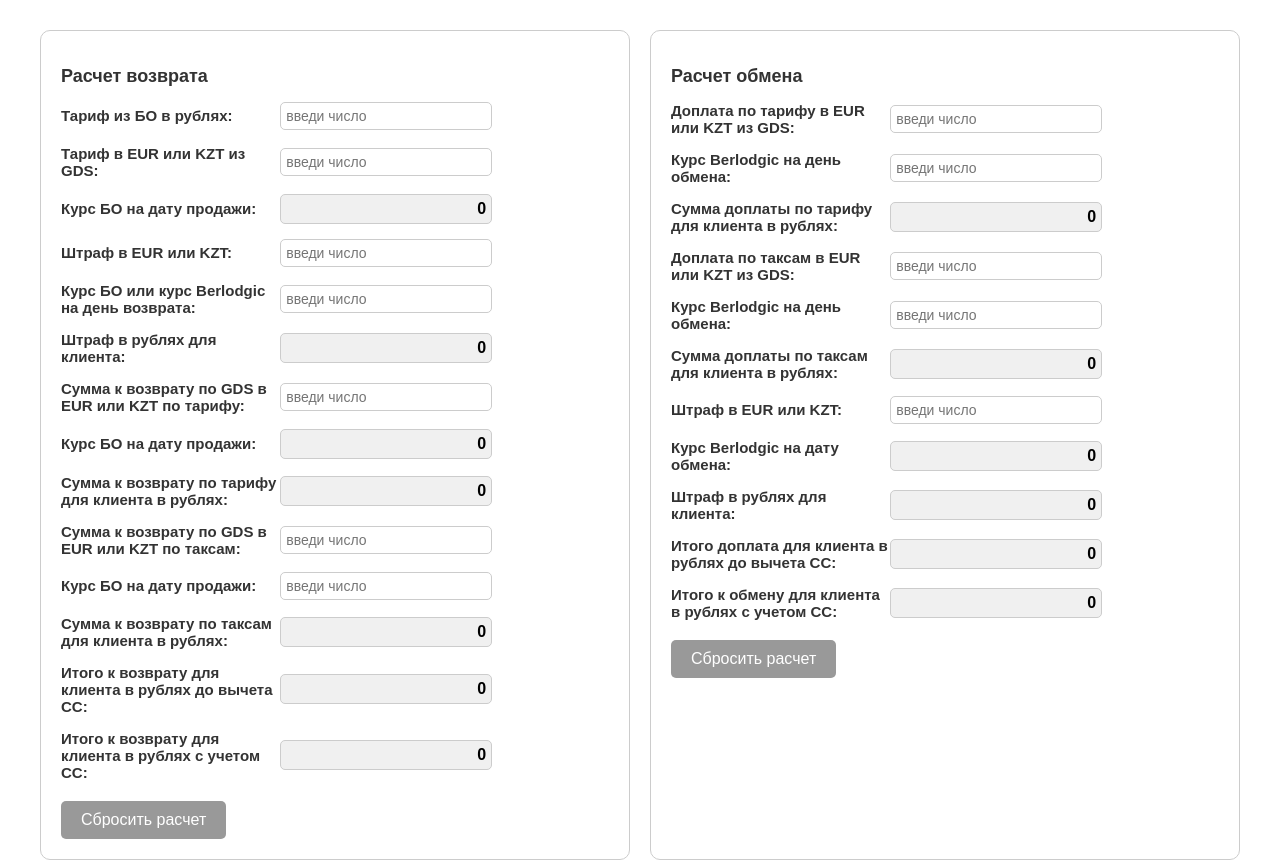
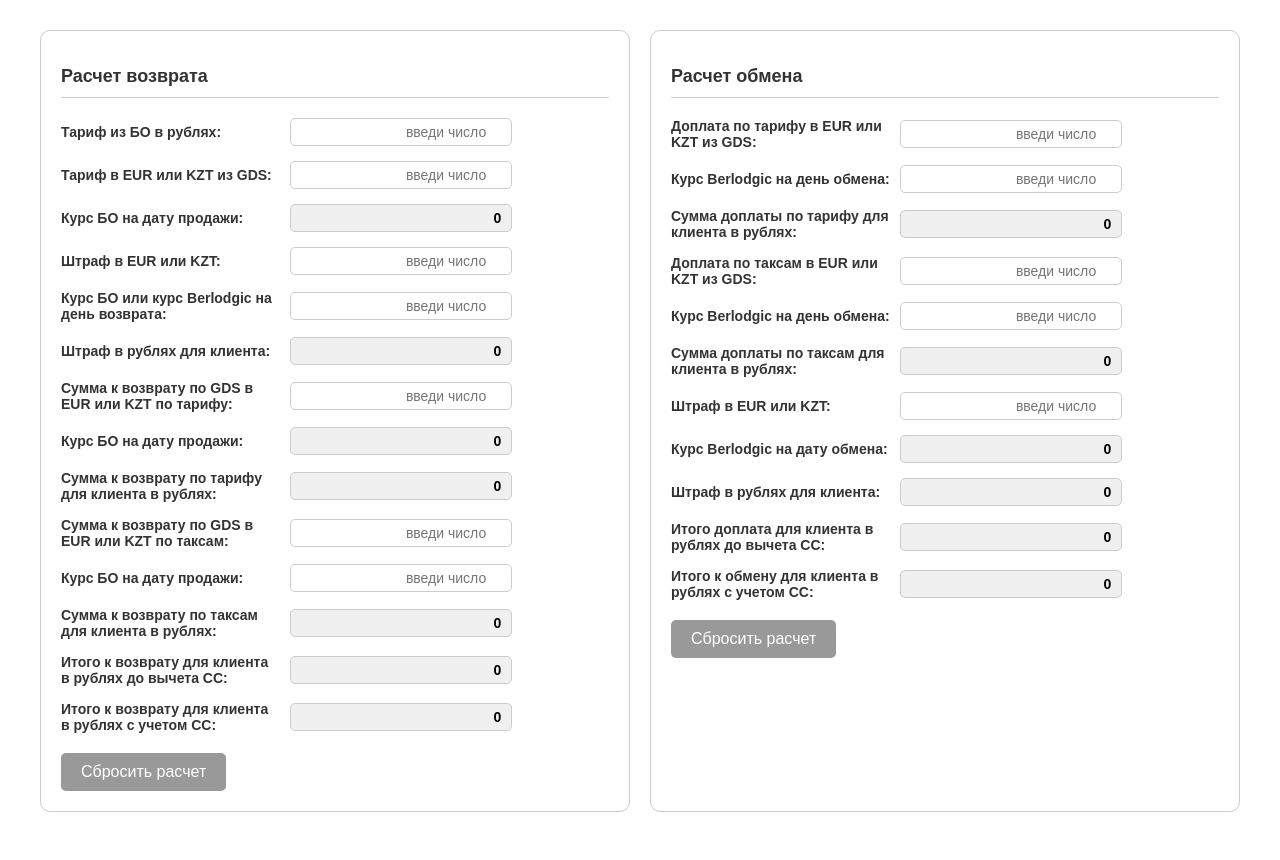
Before and after one commit to GalinaGoncharenko/calculators, a plain HTML site: page index.html in a window 1280 px wide. After the commit the page ends 812 px from the top, so only its background shows below. Drawn offline with Linux system fonts and the light colour scheme.

Commit message:
Update index.html
мп

```diff
--- a/index.html
+++ b/index.html
@@ -13,7 +13,6 @@
             background-color: transparent; /* Прозрачный фон */
             padding-top: 30px; /* Отступ сверху */
         }
-
         /* Контейнер для калькуляторов */
         .container {
             display: flex;
@@ -23,7 +22,6 @@
             margin: 0 auto; /* Центрирование контейнера */
             padding: 0 20px; /* Отступы по бокам */
         }
-
         /* Стиль для калькулятора */
         .calculator {
             flex: 1; /* Калькуляторы занимают равное пространство */
@@ -33,51 +31,56 @@
             box-shadow: none; /* Убираем тень */
             border: 1px solid #ccc; /* Добавляем легкую границу для видимости */
         }
-
         /* Стиль для заголовков */
         .calculator-title {
-            font-size: 18px; /* Уменьшаем размер шрифта */
+            font-size: 18px; /* Размер заголовка */
             color: #333; /* Темно-серый цвет текста */
-            margin-bottom: 15px; /* Отступ снизу */
+            margin-bottom: 10px; /* Отступ снизу */
+            text-align: left; /* Выравнивание по левому краю */
         }
-
+        /* Стиль разделительной линии под заголовком */
+        .divider {
+            width: 100%;
+            height: 1px;
+            background-color: #ccc; /* Цвет как у границы калькулятора */
+            margin-bottom: 20px; /* Отступ между линией и полями */
+        }
         /* Стиль для строк внутри калькулятора */
         .row {
             display: flex;
             align-items: center;
             margin-bottom: 15px; /* Расстояние между строками */
         }
-
         /* Стиль для меток (левая часть строки) */
         .label {
-            font-size: 15px;
+            font-size: 14px; /* Уменьшенный размер текста */
             font-weight: bold;
             color: #333;
-            width: 40%; /* Увеличиваем ширину меток */
+            width: 40%; /* Ширина меток */
             text-align: left; /* Выравнивание по левому краю */
+            margin-right: 10px; /* Отступ между меткой и полем */
         }
-
         /* Стиль для полей ввода */
         .input {
-            width: 200px; /* Увеличиваем ширину полей ввода */
-            padding: 5px;
+            width: 200px; /* Ширина полей */
+            padding: 5px 10px; /* Внутренние отступы */
             font-size: 14px;
+            text-align: right; /* Выравнивание текста по правой стороне */
             border: 1px solid #ccc;
             border-radius: 5px;
-            background-color: #fff; /* Белый фон для полей ввода */
+            background-color: #fff; /* Белый фон */
         }
-
         /* Стиль для полей с результатами */
         .result {
-            background-color: #f0f0f0; /* Светло-серый фон для результатов */
-            padding: 5px;
+            width: 200px; /* Ширина полей */
+            padding: 5px 10px; /* Внутренние отступы */
+            font-size: 14px;
+            text-align: right; /* Выравнивание текста по правой стороне */
             border: 1px solid #ccc;
             border-radius: 5px;
+            background-color: #f0f0f0; /* Светло-серый фон */
             font-weight: bold;
-            text-align: right;
-            width: 200px; /* Увеличиваем ширину результатов */
         }
-
         /* Стиль для кнопки "Сбросить расчет" */
         .clear-btn {
             display: block;
@@ -90,7 +93,6 @@
             border-radius: 5px;
             cursor: pointer;
         }
-
         .clear-btn:hover {
             background-color: #777; /* Темнее при наведении */
             color: white;
@@ -103,13 +105,12 @@
         <!-- Первый калькулятор -->
         <div class="calculator">
             <h2 class="calculator-title">Расчет возврата</h2>
-
+            <div class="divider"></div>
             <!-- Поле 1 -->
             <div class="row">
                 <div class="label">Тариф из БО в рублях:</div>
                 <input type="number" id="field1" class="input" placeholder="введи число" oninput="calculate()">
             </div>
-
             <!-- Остальные поля первого калькулятора -->
             <div class="row">
                 <div class="label">Тариф в EUR или KZT из GDS:</div>
@@ -163,21 +164,18 @@
                 <div class="label">Итого к возврату для клиента в рублях с учетом СС:</div>
                 <div id="field14" class="result">0</div>
             </div>
-
             <!-- Кнопка "Сбросить расчет" -->
             <button class="clear-btn" onclick="clearFields()">Сбросить расчет</button>
         </div>
-
         <!-- Второй калькулятор -->
         <div class="calculator">
             <h2 class="calculator-title">Расчет обмена</h2>
-
+            <div class="divider"></div>
             <!-- Поле 1 -->
             <div class="row">
                 <div class="label">Доплата по тарифу в EUR или KZT из GDS:</div>
                 <input type="number" id="ex-field1" class="input" placeholder="введи число" oninput="exchangeCalculate()">
             </div>
-
             <!-- Остальные поля второго калькулятора -->
             <div class="row">
                 <div class="label">Курс Berlodgic на день обмена:</div>
@@ -219,12 +217,10 @@
                 <div class="label">Итого к обмену для клиента в рублях с учетом СС:</div>
                 <div id="ex-field11" class="result">0</div>
             </div>
-
             <!-- Кнопка "Сбросить расчет" -->
             <button class="clear-btn" onclick="clearExchangeFields()">Сбросить расчет</button>
         </div>
     </div>
-
     <script>
         // Функция для расчетов первого калькулятора
         function calculate() {
@@ -235,7 +231,6 @@
             const field7 = parseFloat(document.getElementById('field7').value) || 0;
             const field10 = parseFloat(document.getElementById('field10').value) || 0;
             const field11 = parseFloat(document.getElementById('field11').value) || 0;
-
             const field3 = field2 !== 0 ? (field1 / field2).toFixed(2) : 0;
             const field6 = (field4 * field5).toFixed(2);
             const field8 = field3;
@@ -243,7 +238,6 @@
             const field12 = (field10 * field11).toFixed(2);
             const field13 = ((parseFloat(field9) + parseFloat(field12)) - parseFloat(field6)).toFixed(2);
             const field14 = (parseFloat(field13) - 1100).toFixed(2);
-
             document.getElementById('field3').textContent = field3;
             document.getElementById('field6').textContent = field6;
             document.getElementById('field8').textContent = field8;
@@ -252,7 +246,6 @@
             document.getElementById('field13').textContent = field13;
             document.getElementById('field14').textContent = field14;
         }
-
         // Функция для очистки первого калькулятора
         function clearFields() {
             document.getElementById('field1').value = '';
@@ -262,7 +255,6 @@
             document.getElementById('field7').value = '';
             document.getElementById('field10').value = '';
             document.getElementById('field11').value = '';
-
             document.getElementById('field3').textContent = '0';
             document.getElementById('field6').textContent = '0';
             document.getElementById('field8').textContent = '0';
@@ -271,7 +263,6 @@
             document.getElementById('field13').textContent = '0';
             document.getElementById('field14').textContent = '0';
         }
-
         // Функция для расчетов второго калькулятора
         function exchangeCalculate() {
             const exField1 = parseFloat(document.getElementById('ex-field1').value) || 0;
@@ -279,14 +270,12 @@
             const exField4 = parseFloat(document.getElementById('ex-field4').value) || 0;
             const exField5 = parseFloat(document.getElementById('ex-field5').value) || 0;
             const exField7 = parseFloat(document.getElementById('ex-field7').value) || 0;
-
             const exField3 = (exField1 * exField2).toFixed(2);
             const exField6 = (exField4 * exField5).toFixed(2);
             const exField8 = exField2;
             const exField9 = (exField7 * exField8).toFixed(2);
             const exField10 = ((parseFloat(exField3) + parseFloat(exField6)) + parseFloat(exField9)).toFixed(2);
             const exField11 = (parseFloat(exField10) + 1700).toFixed(2);
-
             document.getElementById('ex-field3').textContent = exField3;
             document.getElementById('ex-field6').textContent = exField6;
             document.getElementById('ex-field8').textContent = exField8;
@@ -294,10 +283,20 @@
             document.getElementById('ex-field10').textContent = exField10;
             document.getElementById('ex-field11').textContent = exField11;
         }
-
         // Функция для очистки второго калькулятора
         function clearExchangeFields() {
             document.getElementById('ex-field1').value = '';
             document.getElementById('ex-field2').value = '';
             document.getElementById('ex-field4').value = '';
-            document.getElementById('ex-field5
+            document.getElementById('ex-field5').value = '';
+            document.getElementById('ex-field7').value = '';
+            document.getElementById('ex-field3').textContent = '0';
+            document.getElementById('ex-field6').textContent = '0';
+            document.getElementById('ex-field8').textContent = '0';
+            document.getElementById('ex-field9').textContent = '0';
+            document.getElementById('ex-field10').textContent = '0';
+            document.getElementById('ex-field11').textContent = '0';
+        }
+    </script>
+</body>
+</html>
```
